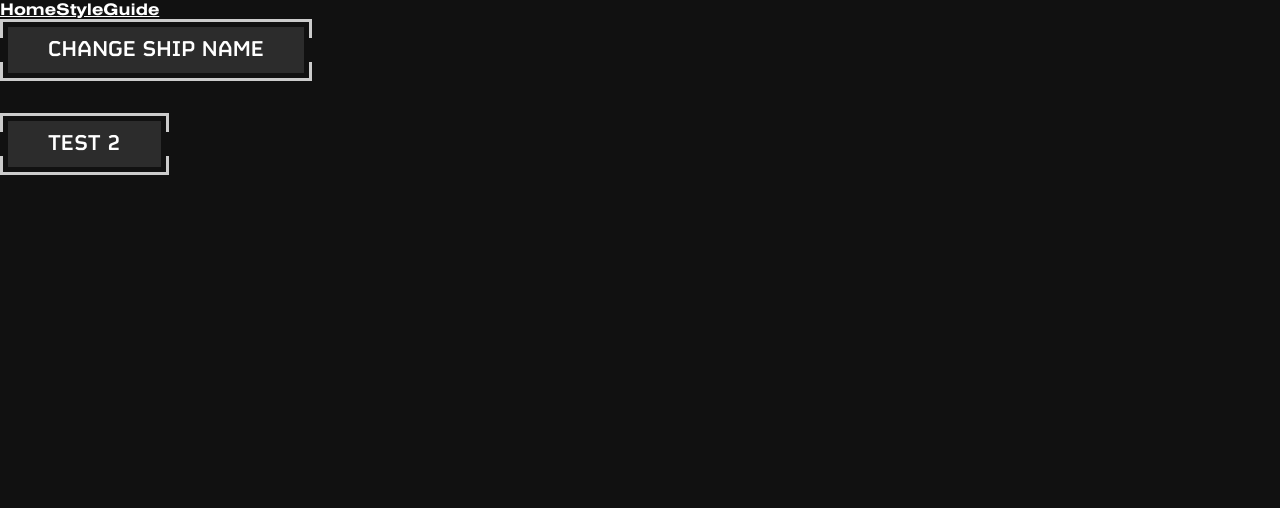
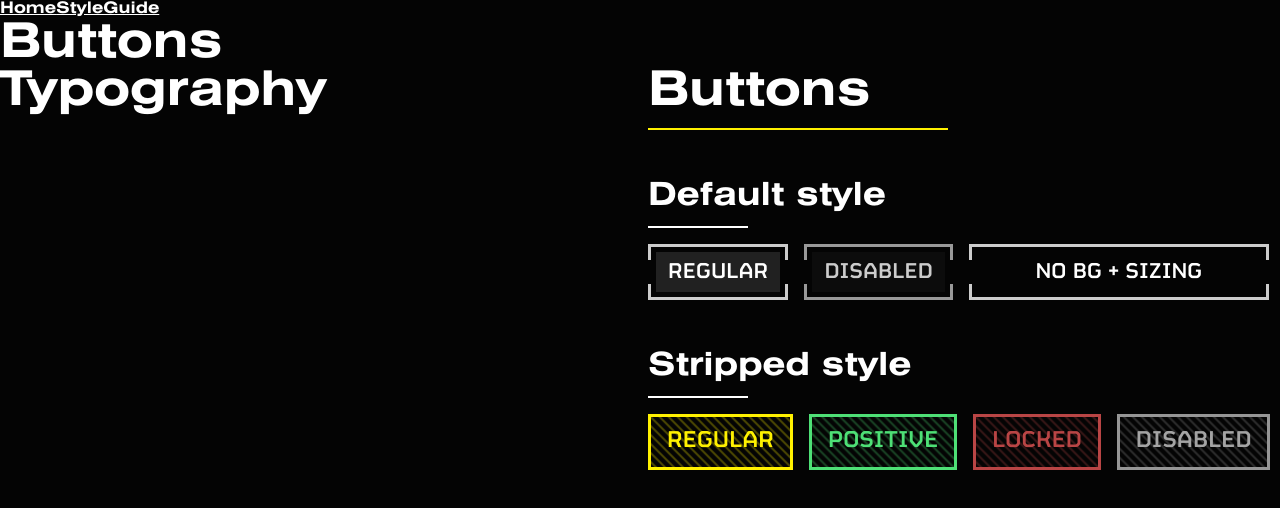
Before and after one commit to merithes/terminids-infesting-space, a Vue app: page /styleguide in a window 1280 px wide. Shown: the top 508 px of the page. Built offline with nearby package versions, Linux system fonts and the light colour scheme.

Commit message:
Added `stripped` button style ; added `separator` component ; added flex util classes

```diff
--- a/src/components/atomics/atoms/ButtonComponent.vue
+++ b/src/components/atomics/atoms/ButtonComponent.vue
@@ -1,8 +1,14 @@
 <template>
   <button
     class="hd-button"
-    :class="`text-${color}`"
-    :style="`--outline: var(--${outlineColor})`"
+    :class="`text-${textColor} hd-button-${buttonStyle}`"
+    :style="{
+      '--outline': `var(--${outlineColor})`,
+      '--background': background ? `var(--${background}-transparent)` : '',
+      width,
+      minWidth,
+    }"
+    :disabled="disabled"
   >
     <div class="hd-button-inner">
       <slot>{{ label }}</slot>
@@ -13,17 +19,40 @@
 <script lang="ts">
   import { defineComponent } from 'vue'
 
+  type ButtonStyle = 'default' | 'stripped'
+
   export default defineComponent({
     name: 'ButtonComponent',
     props: {
       label: String,
-      color: {
-        type: String,
+      color: String,
+      outline: String,
+      stripped: Boolean,
+      default: Boolean,
+      background: {
+        type: String as () => boolean | string,
         default: 'white',
       },
-      outlineColor: {
-        type: String,
-        default: 'grey-2',
+      width: String,
+      minWidth: String,
+      disabled: Boolean,
+    },
+    computed: {
+      buttonStyle(): ButtonStyle {
+        if (this.stripped) return 'stripped'
+        if (this.default) return 'default'
+        return 'default'
+      },
+      textColor() {
+        if (this.color) return this.color
+        if (this.buttonStyle === 'stripped') return 'primary'
+        return 'white'
+      },
+      outlineColor(): string {
+        if (this.outline) return this.outline
+        if (this.stripped && this.color) return this.color
+        if (this.stripped && !this.color) return 'primary'
+        return 'grey-2'
       },
     },
   })
@@ -32,19 +61,10 @@
 <style lang="scss">
   .hd-button {
     position: relative;
-
     cursor: pointer;
     border-radius: 0;
     background-color: #0000;
     border: unset;
-
-    $padding-x-size: map-get($sizes, xxl);
-    $padding-y-size: map-get($sizes, md);
-
-    padding-left: $padding-x-size;
-    padding-right: $padding-x-size;
-    padding-top: $padding-y-size;
-    padding-bottom: $padding-y-size;
 
     font-family: 'FS Sinclair';
     text-transform: uppercase;
@@ -54,8 +74,17 @@
 
     .hd-button-inner {
       position: relative;
-      z-index: 1;
+      z-index: 2;
     }
+
+    &.hd-button-default {
+      $padding-x-size: map-get($sizes, lg);
+      $padding-y-size: map-get($sizes, md);
+
+      padding-left: $padding-x-size;
+      padding-right: $padding-x-size;
+      padding-top: $padding-y-size;
+      padding-bottom: $padding-y-size;
 
       &::before {
         content: '';
@@ -66,7 +95,7 @@
         bottom: $offset;
         right: $offset;
         left: $offset;
-      background-color: var(--white-transparent);
+        background-color: var(--background);
 
         transition: all 0.4s ease;
 
@@ -90,7 +119,7 @@
         left: 0;
 
         border: 3px solid var(--outline);
-      transition: all 0.2s linear;
+        transition: unset;
 
         clip-path: polygon(
           $o-min $o-min,
@@ -107,8 +136,24 @@
           $o-min $i-min
         );
       }
+      /**
+      ** DISABLED BUTTON BEHAVIOR
+      **/
 
-    &:hover {
+      &[disabled] {
+        cursor: not-allowed;
+        color: #{$grey-2};
+        &::after {
+          --outline: #{$grey-5};
+        }
+        &::before {
+          opacity: 0.2;
+        }
+      }
+
+      &:not([disabled]) {
+        &:hover,
+        &:focus-visible {
           transition: all 0.2s linear 0.15s;
           text-shadow: #0008 2px 2px 0px;
           &::before {
@@ -117,11 +162,9 @@
           }
         }
 
-    &:active,
-    &:focus {
-      outline: unset;
+        &:active {
           &::after {
-        transition: unset;
+            transition: all 0.4s ease;
             $i-min: calc(50% - map-get($sizes, xs));
             $i-max: calc(50% + map-get($sizes, xs));
             clip-path: polygon(
@@ -140,5 +183,77 @@
             );
           }
         }
+
+        &:focus-visible {
+          outline: 2px dashed $primary;
+          outline-offset: map-get($sizes, xxs);
+          transition: unset;
+        }
+      }
+    }
+
+    &.hd-button-stripped {
+      $padding-x-size: map-get($sizes, md);
+      $padding-y-size: map-get($sizes, sm);
+
+      padding-left: $padding-x-size;
+      padding-right: $padding-x-size;
+      padding-top: $padding-y-size;
+      padding-bottom: $padding-y-size;
+
+      font-size: 1.6em;
+      font-weight: normal;
+
+      border: 3px solid var(--outline);
+      transition:
+        color 0.4s ease,
+        border-color 0.4s ease;
+
+      /**
+      *** STRIPPED BACKGROUND
+      *** As ::before because it needs to be semi-transparent
+      **/
+      &::before {
+        content: '';
+        position: absolute;
+        top: 0;
+        bottom: 0;
+        right: 0;
+        left: 0;
+        opacity: 0.3;
+        z-index: 0;
+        $width: 1px;
+        $mainColor: var(--outline);
+        $secondaryColor: transparent;
+        $halfWidth: calc($width / 2);
+        background: center center / 9px 9px
+          linear-gradient(
+            45deg,
+            $mainColor #{$halfWidth},
+            $secondaryColor #{$halfWidth + 1px} calc(50% - #{$halfWidth + 1px}),
+            $mainColor calc(50% - #{$halfWidth}) calc(50% + #{$halfWidth}),
+            $secondaryColor calc(50% + #{$halfWidth + 1px}) calc(100% - #{$halfWidth + 1px}),
+            $mainColor calc(100% - #{$halfWidth})
+          );
+      }
+
+      &:active {
+      }
+
+      &[disabled] {
+        cursor: not-allowed;
+        color: #{$grey-2};
+        --outline: #{$grey-3} !important;
+        opacity: 0.8;
+      }
+
+      &:not([disabled]) {
+        &:focus-visible {
+          outline: 2px dashed $primary;
+          outline-offset: map-get($sizes, xxs);
+          transition: unset;
+        }
+      }
+    }
   }
 </style>
--- /dev/null
+++ b/src/components/atomics/atoms/SeparatorComponent.vue
@@ -0,0 +1,46 @@
+<template>
+  <div
+    class="separator hd-my-md"
+    :class="color ? `text-${color}` : ''"
+    :style="{ width, borderBottomWidth: height, minWidth, borderBottomStyle: style }"
+  ></div>
+</template>
+<script lang="ts">
+  import { defineComponent } from 'vue'
+
+  export default defineComponent({
+    name: 'SeparatorComponent',
+    props: {
+      width: String,
+      minWidth: String,
+      height: String,
+      color: String,
+      dotted: Boolean,
+      dashed: Boolean,
+      solid: Boolean,
+      double: Boolean,
+      groove: Boolean,
+      ridge: Boolean,
+      inset: Boolean,
+      outset: Boolean,
+    },
+    computed: {
+      style() {
+        if (this.dotted) return 'dotted'
+        if (this.dashed) return 'dashed'
+        if (this.double) return 'double'
+        if (this.groove) return 'groove'
+        if (this.ridge) return 'ridge'
+        if (this.inset) return 'inset'
+        if (this.outset) return 'outset'
+        if (this.solid) return 'solid'
+        return 'solid'
+      },
+    },
+  })
+</script>
+<style scoped lang="scss">
+  .separator {
+    border-bottom: 2px solid currentColor;
+  }
+</style>
--- a/src/components/atomics/index.ts
+++ b/src/components/atomics/index.ts
@@ -1 +1,2 @@
 export { default as HdButton } from './atoms/ButtonComponent.vue'
+export { default as Separator } from './atoms/SeparatorComponent.vue'
--- a/src/css/app.scss
+++ b/src/css/app.scss
@@ -2,12 +2,15 @@
 @import './layout.scss';
 @import './colors.scss';
 @import './fonts.scss';
+@import './typography.scss';
 
 :root {
   body {
     margin: 0;
     width: 100vw;
     height: 100vh;
+    font-family: 'FS Sinclair', sans-serif;
+    font-weight: normal;
 
     #app {
       background-color: $defaultBgColor;
@@ -16,9 +19,15 @@
       font-family: 'Swiss 721', sans-serif;
     }
   }
+  ::selection {
+    background-color: rgba($primary, 0.7);
+  }
 }
 
 * {
   color: inherit;
   font-size: inherit;
+  font-weight: inherit;
+  box-sizing: border-box;
+  line-height: 1;
 }
--- a/src/css/layout.scss
+++ b/src/css/layout.scss
@@ -11,5 +11,130 @@
         padding-#{$prop}: $size;
       }
     }
+    .hd-m#{$direction}-#{$sizeName} {
+      @if type-of($prop) == list {
+        @each $property in $prop {
+          margin-#{$property}: $size;
+        }
+      } @else {
+        margin-#{$prop}: $size;
+      }
+    }
   }
 }
+
+.row {
+  display: grid;
+  grid-template-columns: repeat(12, minmax(0, 1fr));
+  --column-gap: #{map-get($sizes, md)};
+  --row-gap: #{map-get($sizes, md)};
+
+  grid-column-gap: MIN(calc(100% / 11), var(--column-gap));
+  grid-row-gap: var(--row-gap);
+
+  @for $col-size from 1 through 12 {
+    .col-#{$col-size} {
+      grid-column: span $col-size;
+    }
+  }
+
+  @each $sizeName, $sizeValue in $sizes {
+    .row-gap-#{$sizeName} {
+      --row-gap: #{$sizeValue};
+    }
+    .col-gap-#{$sizeName} {
+      --column-gap: #{$sizeValue};
+    }
+  }
+}
+
+.flex-row {
+  display: flex;
+  flex-direction: row;
+  column-gap: #{map-get($sizes, md)};
+  row-gap: #{map-get($sizes, md)};
+  justify-content: start;
+
+  @each $sizeName, $sizeValue in $sizes {
+    .row-gap-#{$sizeName} {
+      row-gap: #{$sizeValue};
+    }
+    .col-gap-#{$sizeName} {
+      column-gap: #{$sizeValue};
+    }
+  }
+}
+
+.justify-start {
+  justify-content: start;
+}
+.justify-end {
+  justify-content: end;
+}
+.justify-center {
+  justify-content: center;
+}
+.justify-left {
+  justify-content: left;
+}
+.justify-right {
+  justify-content: right;
+}
+.justify-normal {
+  justify-content: normal;
+}
+.justify-between {
+  justify-content: space-between;
+}
+.justify-around {
+  justify-content: space-around;
+}
+.justify-evenly {
+  justify-content: space-evenly;
+}
+.justify-stretch {
+  justify-content: stretch;
+}
+.justify-safe {
+  justify-content: safe;
+}
+.justify-unsafe {
+  justify-content: unsafe;
+}
+
+.align-start {
+  align-items: start;
+}
+.align-end {
+  align-items: end;
+}
+.align-center {
+  align-items: center;
+}
+.align-left {
+  align-items: left;
+}
+.align-right {
+  align-items: right;
+}
+.align-normal {
+  align-items: normal;
+}
+.align-between {
+  align-items: space-between;
+}
+.align-around {
+  align-items: space-around;
+}
+.align-evenly {
+  align-items: space-evenly;
+}
+.align-stretch {
+  align-items: stretch;
+}
+.align-safe {
+  align-items: safe;
+}
+.align-unsafe {
+  align-items: unsafe;
+}
--- /dev/null
+++ b/src/css/typography.scss
@@ -0,0 +1,26 @@
+/**
+*** DEFAULT TAGS
+**/
+
+h1,
+h2,
+h3,
+h4,
+h5,
+h6 {
+  margin: 0;
+}
+
+h1 {
+  font-size: 3rem;
+  font-weight: bold;
+}
+
+h2 {
+  font-size: 2.5rem;
+  font-weight: bold;
+}
+
+h3 {
+  font-size: 2rem;
+}
--- a/src/css/variables/sizes.scss
+++ b/src/css/variables/sizes.scss
@@ -30,3 +30,5 @@ $directions: (
     'left',
   ),
 );
+
+$grid-col-count: 12;
--- a/src/pages/StyleGuide.vue
+++ b/src/pages/StyleGuide.vue
@@ -1,15 +1,67 @@
 <template>
-  <hd-button>Change Ship Name</hd-button>
+  <h1>Buttons</h1>
+  <div class="row">
+    <div class="col-6">
+      <h1>Typography</h1>
+    </div>
+    <div class="col-6">
+      <h1>Buttons</h1>
+      <separator
+        width="300px"
+        color="primary"
+      />
+      <h3 class="hd-mt-xxl hd-mb-sm">Default style</h3>
+      <separator width="100px" />
+      <div class="flex-row gap">
+        <hd-button>Regular</hd-button>
+        <hd-button
+          label="Disabled"
+          disabled
+        />
+        <hd-button
+          label="no BG + sizing"
+          :background="false"
+          min-width="300px"
+        />
+      </div>
+      <h3 class="hd-mt-xxl hd-mb-sm">Stripped style</h3>
+      <separator width="100px" />
+      <div class="flex-row gap">
+        <hd-button
+          label="Regular"
+          :background="false"
+          stripped
+        />
+        <hd-button
+          label="Positive"
+          :background="false"
+          stripped
+          color="positive"
+        />
+        <hd-button
+          label="Locked"
+          :background="false"
+          stripped
+          color="negative"
+        />
+        <hd-button
+          label="disabled"
+          :background="false"
+          stripped
+          disabled
+        />
+      </div>
+    </div>
+  </div>
   <div class="hd-pa-md"></div>
-  <hd-button label="test 2" />
 </template>
 
 <script lang="ts">
-  import { HdButton } from '@/components/atomics'
+  import { HdButton, Separator } from '@/components/atomics'
   import { defineComponent } from 'vue'
 
   export default defineComponent({
     name: 'StyleGuide',
-    components: { HdButton },
+    components: { HdButton, Separator },
   })
 </script>
```
Also changed, not shown: src/css/variables/colors.scss (+8 -1 lines). Lines whose indentation alone changed are shown as unchanged.
